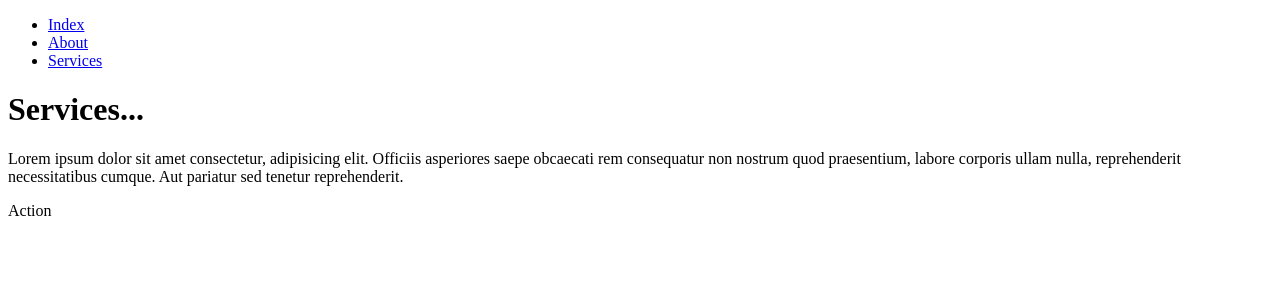
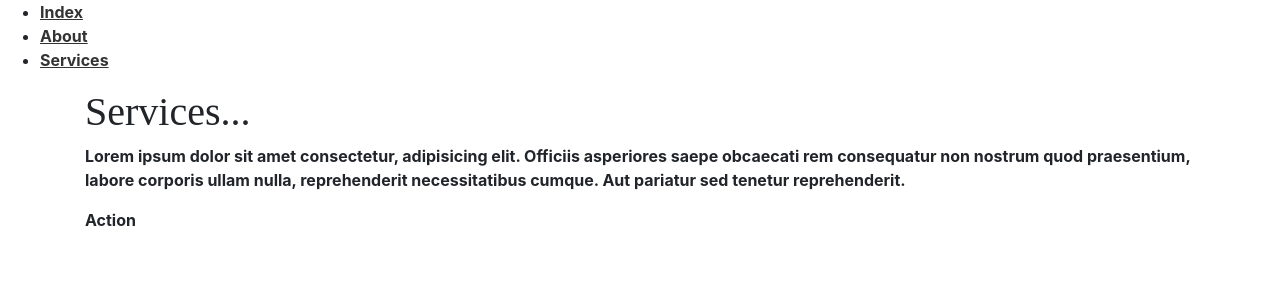
Before and after one commit to modulor/next-js-fazt, a Next.js app: page /services in a window 1280 px wide. Shown: the top 300 px of the page. Built offline with nearby package versions, Linux system fonts and the light colour scheme; a web font is replaced by a local one.

Commit message:
container.js: add bootstrap watch

```diff
--- a/components/container.js
+++ b/components/container.js
@@ -6,9 +6,19 @@ const Container = (props) => {
     <div>
       <Head>
         <title>Next JS!</title>
+        <link
+          href="https://cdn.jsdelivr.net/npm/bootswatch@4.5.2/dist/sketchy/bootstrap.min.css"
+          rel="stylesheet"
+        />
       </Head>
       <Navigation />
-      <div>{props.children}</div>
+      <div class="container">
+        <div class="row">
+          <div class="col">
+            <div>{props.children}</div>
+          </div>
+        </div>
+      </div>
     </div>
   );
 };
```
